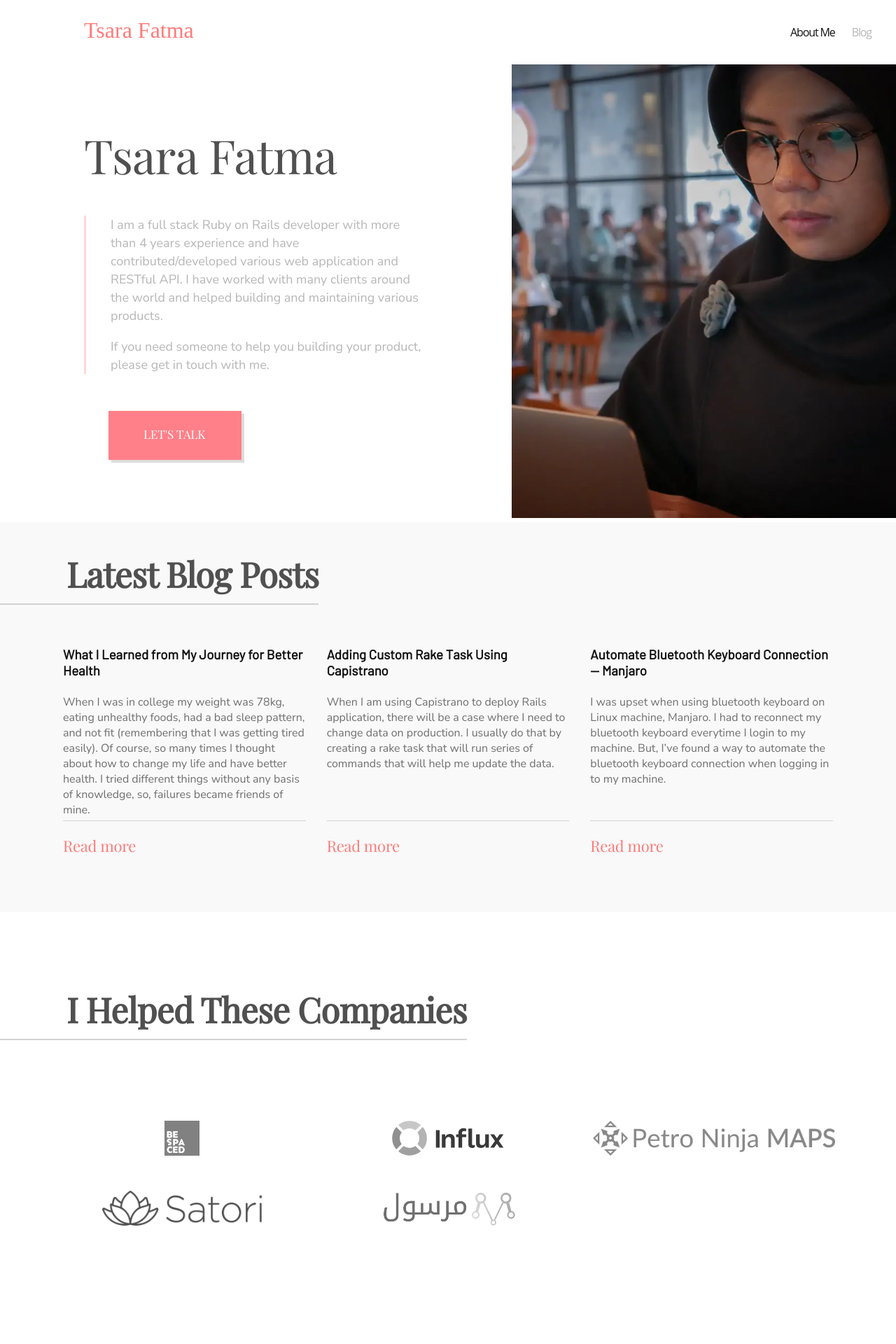
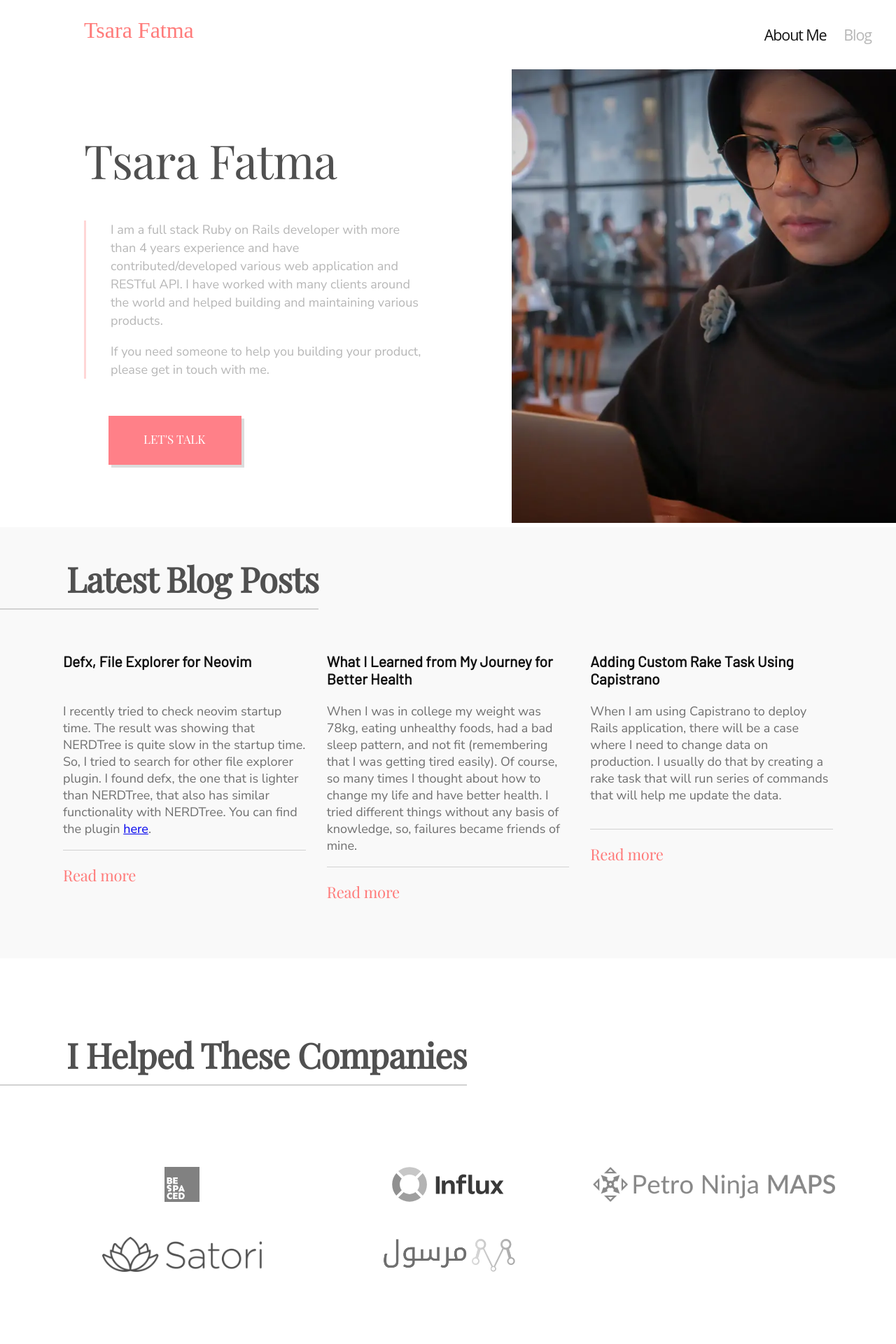
Before and after one commit to tsara27/my_website, a Jekyll site: the page built from index.md, in a window 1280 px wide. Shown: the top 1920 px of the page at 70% size. Built offline with Jekyll 4.4.1, drawn with Linux system fonts in a browser that asks for light colours; some web fonts are replaced; some of the changed lines change nothing that is shown.

Commit message:
Make font size larger (more readable), create new post

```diff
--- /dev/null
+++ b/_posts/2020-2-8-Defx-File-Explorer-for-Neovim.md
@@ -0,0 +1,100 @@
+---
+layout: post
+title: Defx, File Explorer for Neovim
+date: 2020-02-08 00:00
+categories: neovim
+image: '017'
+tags: blog neovim
+description: I recently tried to check neovim startup time. The result was showing that NERDTree is quite slow in the startup time. So, I tried to search for other file explorer plugin. I found defx, the one that is lighter than NERDTree, that also has similar functionality with NERDTree.
+---
+
+I recently tried to check neovim startup time. The result was showing that
+NERDTree is quite slow in the startup time. So, I tried to search for other file
+explorer plugin. I found defx, the one that is lighter than NERDTree, that also
+has similar functionality with NERDTree. You can find the plugin
+[here](https://github.com/Shougo/defx.nvim).
+
+You can paste this configuration below into your neovim config file to make defx works similarly with
+NERDTree.
+
+
+{% highlight text %}
+
+call defx#custom#option('_', {
+      \ 'winwidth': 30,
+      \ 'split': 'vertical',
+      \ 'show_ignored_files': 0,
+      \ 'buffer_name': 'defxplorer',
+      \ 'toggle': 1,
+      \ 'resume': 1
+      \ })
+
+" Toggle Defx using Ctrl + Space
+map <C-space> :Defx<CR>
+
+autocmd FileType defx call s:defx_my_settings()
+function! s:defx_my_settings() abort
+  " Define mappings
+  nnoremap <silent><buffer><expr> <CR> defx#do_action('drop')
+  nnoremap <silent><buffer><expr> c
+  \ defx#do_action('copy')
+  nnoremap <silent><buffer><expr> m
+  \ defx#do_action('move')
+  nnoremap <silent><buffer><expr> p
+  \ defx#do_action('paste')
+  nnoremap <silent><buffer><expr> l
+  \ defx#do_action('open')
+  nnoremap <silent><buffer><expr> E
+  \ defx#do_action('open', 'vsplit')
+  nnoremap <silent><buffer><expr> P
+  \ defx#do_action('open', 'pedit')
+  nnoremap <silent><buffer><expr> o
+  \ defx#do_action('open_or_close_tree')
+  nnoremap <silent><buffer><expr> K
+  \ defx#do_action('new_directory')
+  nnoremap <silent><buffer><expr> N
+  \ defx#do_action('new_file')
+  nnoremap <silent><buffer><expr> M
+  \ defx#do_action('new_multiple_files')
+  nnoremap <silent><buffer><expr> C
+  \ defx#do_action('toggle_columns',
+  \                'mark:indent:icon:filename:type:size:time')
+  nnoremap <silent><buffer><expr> S
+  \ defx#do_action('toggle_sort', 'time')
+  nnoremap <silent><buffer><expr> d
+  \ defx#do_action('remove')
+  nnoremap <silent><buffer><expr> r
+  \ defx#do_action('rename')
+  nnoremap <silent><buffer><expr> !
+  \ defx#do_action('execute_command')
+  nnoremap <silent><buffer><expr> x
+  \ defx#do_action('execute_system')
+  nnoremap <silent><buffer><expr> yy
+  \ defx#do_action('yank_path')
+  nnoremap <silent><buffer><expr> .
+  \ defx#do_action('toggle_ignored_files')
+  nnoremap <silent><buffer><expr> ;
+  \ defx#do_action('repeat')
+  nnoremap <silent><buffer><expr> h
+  \ defx#do_action('cd', ['..'])
+  nnoremap <silent><buffer><expr> ~
+  \ defx#do_action('cd')
+  nnoremap <silent><buffer><expr> q
+  \ defx#do_action('quit')
+  nnoremap <silent><buffer><expr> <Space>
+  \ defx#do_action('toggle_select') . 'j'
+  nnoremap <silent><buffer><expr> *
+  \ defx#do_action('toggle_select_all')
+  nnoremap <silent><buffer><expr> j
+  \ line('.') == line('$') ? 'gg' : 'j'
+  nnoremap <silent><buffer><expr> k
+  \ line('.') == 1 ? 'G' : 'k'
+  nnoremap <silent><buffer><expr> <C-l>
+  \ defx#do_action('redraw')
+  nnoremap <silent><buffer><expr> <C-g>
+  \ defx#do_action('print')
+  nnoremap <silent><buffer><expr> cd
+  \ defx#do_action('change_vim_cwd')
+endfunction
+
+{% endhighlight %}
--- a/_sass/_navigation.scss
+++ b/_sass/_navigation.scss
@@ -18,7 +18,7 @@
     a {
       color: $black;
       font-family: 'Open Sans';
-      font-size: 16px;
+      font-size: larger;
       padding: 10px;
       opacity: 0.3;
       letter-spacing: -1.14px;
--- a/assets/css/default.scss
+++ b/assets/css/default.scss
@@ -38,7 +38,7 @@ html {
 body {
   display: grid;
   font-family: 'Nunito Sans', 'Barlow', sans;
-  font-size: 16px;
+  font-size: large;
   grid-template-rows: minmax(auto, auto) 1fr auto;
   margin: 0;
   min-height: 100%;
```
Also changed, not shown: assets/images/posts/017.jpg (added), assets/images/posts/017.webp (added), assets/images/posts/thumbs/017.jpg (added), assets/images/posts/thumbs/017.webp (added).
